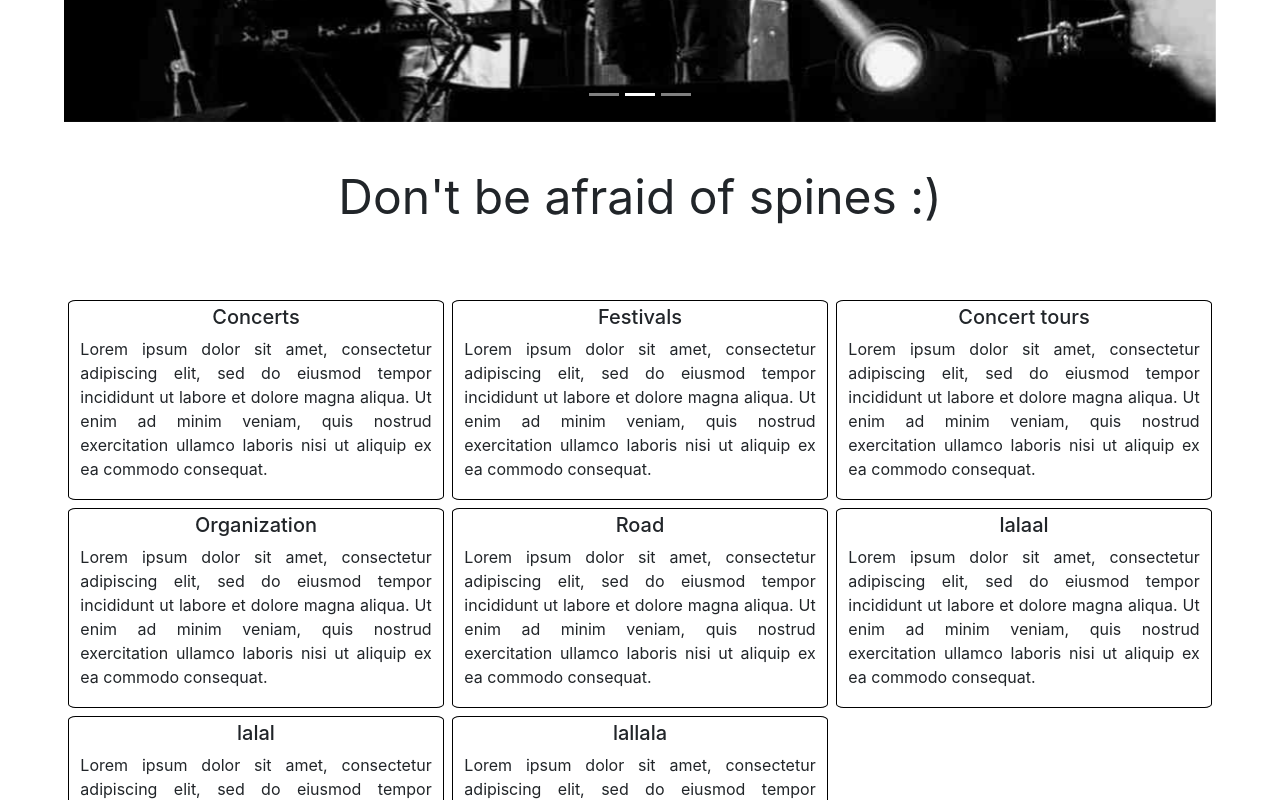
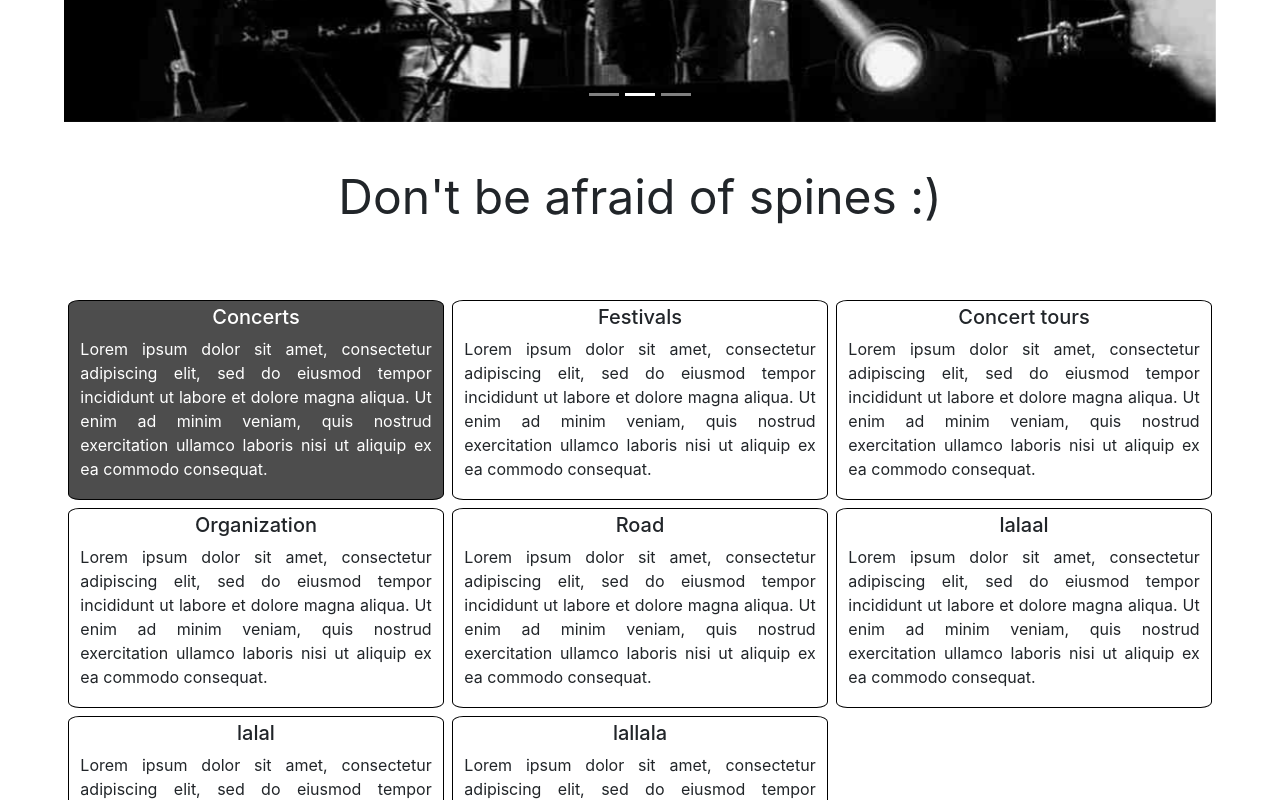
Before and after one commit to vpaniush/LnuWeb1, a plain HTML site: page src/index.html in a window 1280 px wide. In both pictures the pointer is over the element 256 px from the left and 941 px from the top of the page. Shown: the part 541-1341 px from the top of the page. Drawn offline with nearby package versions, Linux system fonts and the light colour scheme.

Commit message:
[7] adds animation on hover cards

```diff
--- a/src/styles.css
+++ b/src/styles.css
@@ -64,10 +64,15 @@
 .card-item {
     height: 200px;
     border: 1px solid black;
-    border-radius: 2%;
+    border-radius: 3%;
     margin: 1%;
     padding: 1% 3%;
     text-align: center;
+}
+
+.card-item:hover {
+    color: white;
+    background-color: #4d4d4d;
 }
 
 .card-item h5 {
```
